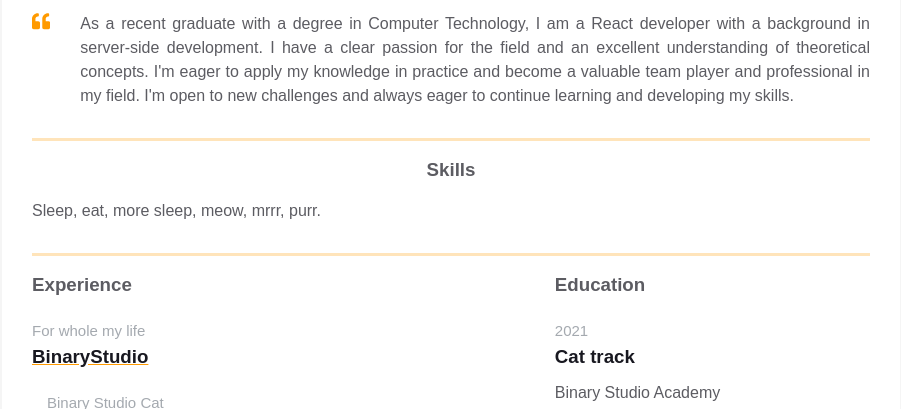
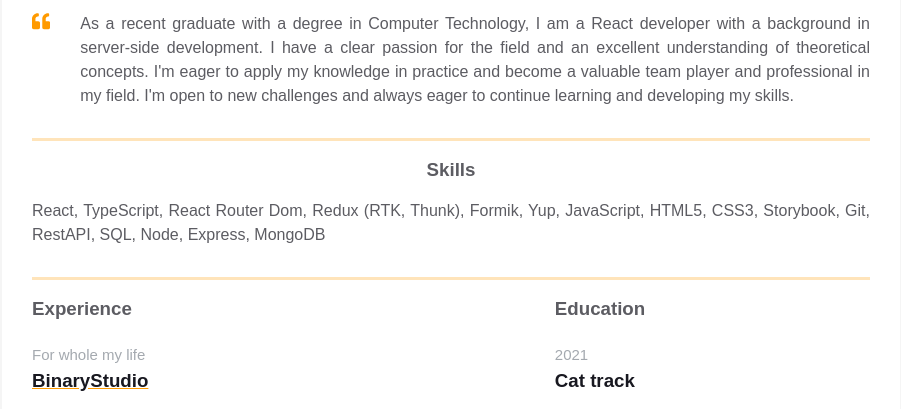
Before and after one commit to korotkovoleksii/homepage, a plain HTML site: page index.html in a window 1280 px wide. Shown: the part 350-759 px from the top of the page, without its empty margins (189-1090 px from the left). Drawn offline with Linux system fonts and the light colour scheme.

Commit message:
Changed skills section

```diff
--- a/index.html
+++ b/index.html
@@ -186,7 +186,9 @@
             <div class="skills">
               <h3 class="skills__header">Skills</h3>
               <p class="skills__text">
-                Sleep, eat, more sleep, meow, mrrr, purr.
+                React, TypeScript, React Router Dom, Redux (RTK, Thunk), Formik,
+                Yup, JavaScript, HTML5, CSS3, Storybook, Git, RestAPI, SQL,
+                Node, Express, MongoDB
               </p>
             </div>
           </div>
```
